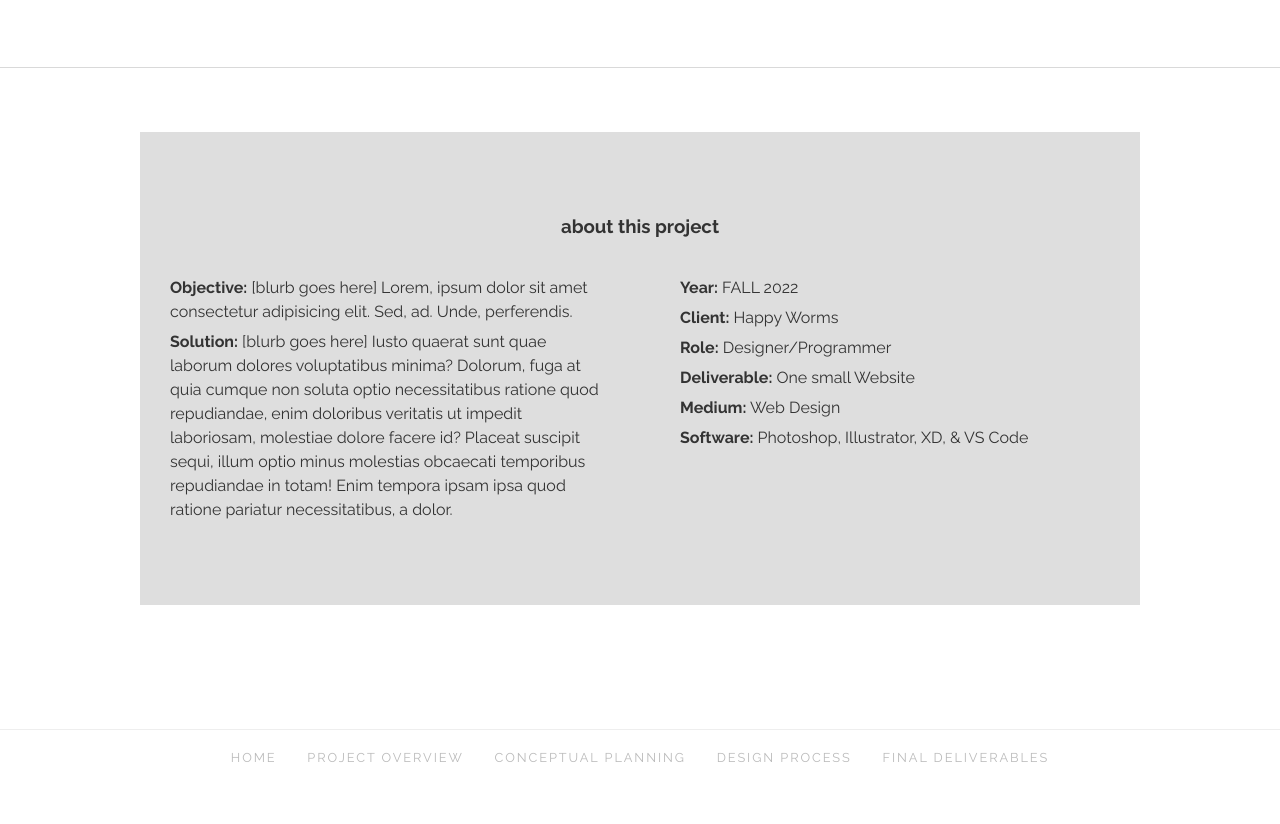
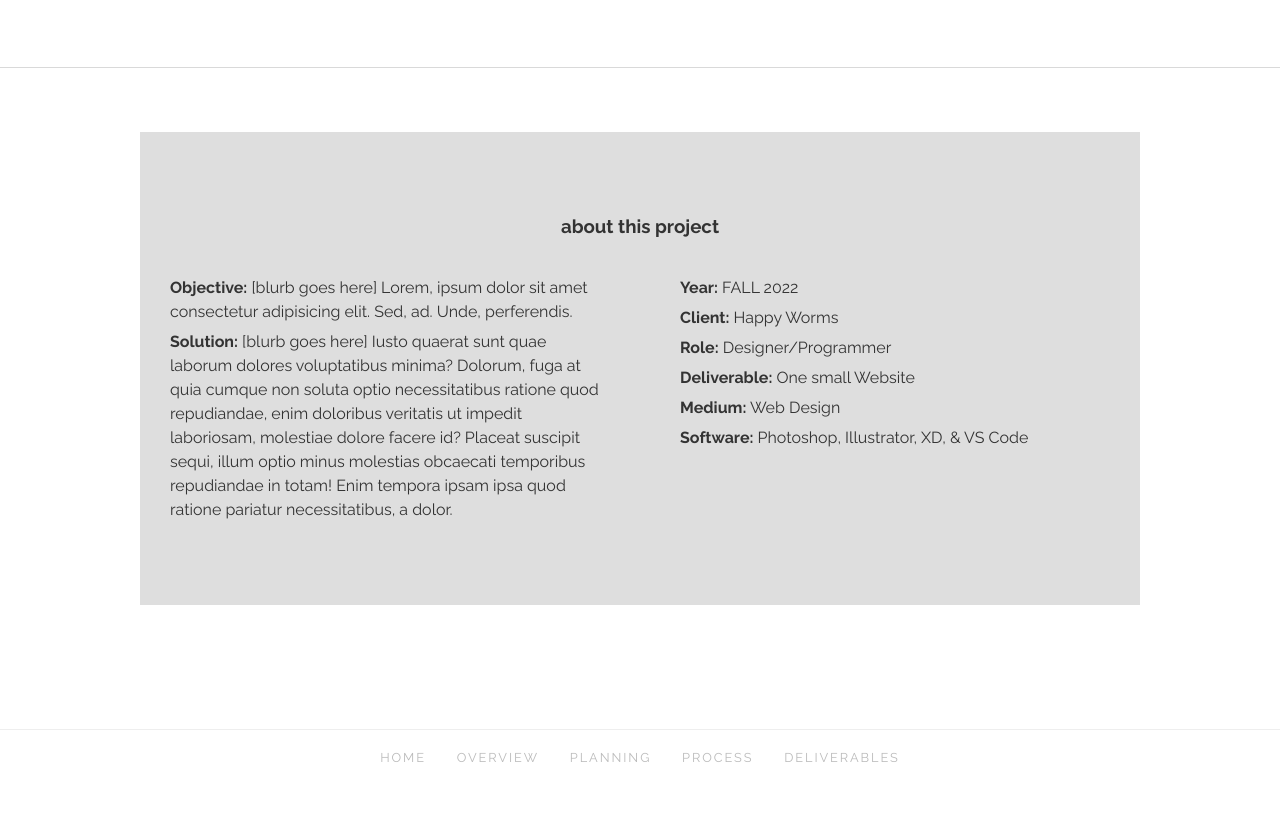
Before and after one commit to cassandraneri/happyworms.casestudy, a plain HTML site: page index.html in a window 1280 px wide. Shown: the part 5271-6095 px from the top of the page. Drawn offline with nearby package versions, Linux system fonts and the light colour scheme.

Commit message:
updated site-nav

```diff
--- a/css/style.css
+++ b/css/style.css
@@ -582,7 +582,7 @@ body {
   margin-right: auto;
 }
 
-#projectoverview p,
+#overview p,
 #planning p,
 #process p,
 #deliverables p {
--- a/index.html
+++ b/index.html
@@ -31,7 +31,7 @@
                 <div class="menu-button navicon">Menu</div>
                 <ul class="nav">
                     <li class="hidden"><a href="index.html">Home</a></li>
-                    <li class=""><a href="#projectoverview">Overview</a></li>
+                    <li class=""><a href="#overview">Overview</a></li>
                     <li><a href="#planning">Planning</a></li>
                     <li><a href="#process">Process</a></li>
                     <li><a href="#deliverables">Deliverables</a></li>
@@ -179,10 +179,10 @@
             <nav class="site-navigation">
                 <ul class="nav group">
                     <li><a href="index.html">Home</a></li>
-                    <li><a href="#challenge">Project Overview</a></li>
-                    <li><a href="#process">Conceptual Planning</a></li>
-                    <li><a href="#process">Design Process</a></li>
-                    <li><a href="#solution">Final Deliverables</a></li>
+                    <li><a href="#overview">Overview</a></li>
+                    <li><a href="#planning">Planning</a></li>
+                    <li><a href="#process">Process</a></li>
+                    <li><a href="#deliverables">Deliverables</a></li>
                 </ul>
             </nav>
         </div>
```
